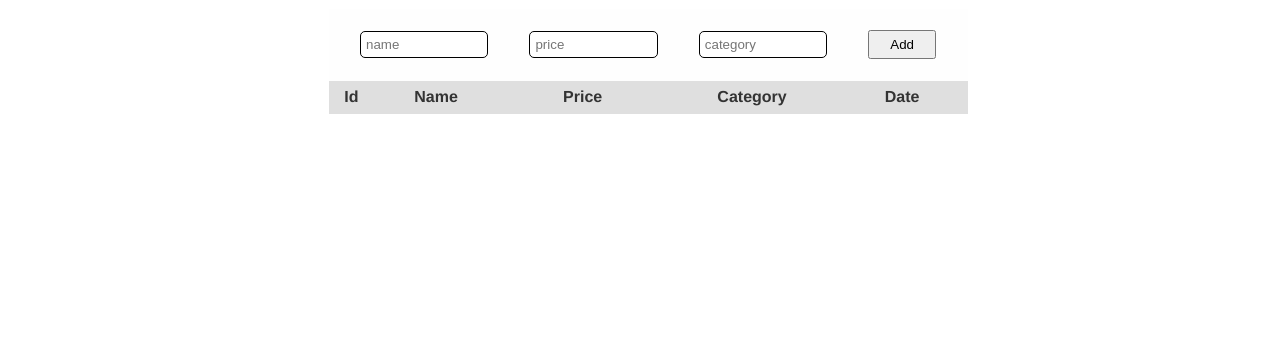
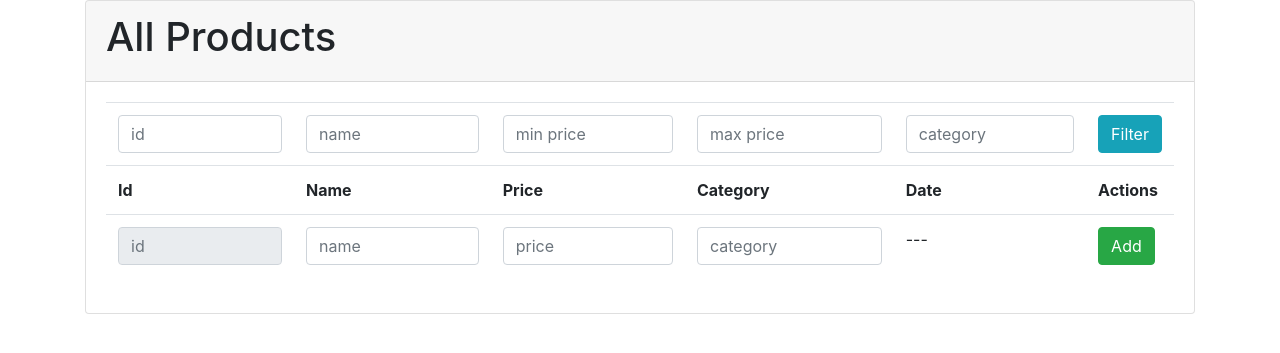
Before and after one commit to LashaMetreveli/PHP, a Laravel app: page /products in a window 1280 px wide. Shown: the top 353 px of the page. Run offline with Laravel 8, Linux system fonts and the light colour scheme; data that the repository does not hold is empty.

Commit message:
done for now

```diff
--- a/app/Http/Controllers/ProductController.php
+++ b/app/Http/Controllers/ProductController.php
@@ -20,12 +20,62 @@ class ProductController extends Controller
         return $product;
     }
 
-    public function viewAllProducts()
+    public function viewAllProducts(Request $request)
     {
-        $products = Product::orderBy('price', 'DESC')->get();
+        $products = Product::orderBy('price', 'ASC');
+
+        if ($request->id) {
+            $products->where(
+                'id',
+                $request->id
+            );
+        }
+
+        if ($request->name) {
+            $products->where(
+                'name',
+                'LIKE',
+                '%' . $request->name . '%'
+            );
+        }
+
+        if ($request->minprice) {
+            $products->where(
+                'price',
+                '>=',
+                $request->minprice
+            );
+        }
+
+
+        if ($request->maxprice) {
+            $products->where(
+                'price',
+                '<=',
+                $request->maxprice
+            );
+        }
+
+        if ($request->category) {
+            $products->where(
+                'category',
+                $request->category
+            );
+        }
+
+
+        $products = $products->get();
+
 
         return view('view-products')
-            ->with('products', $products);
+            ->with('products', $products)->with('filters', [
+                'id' => $request->id,
+                'name' => $request->name,
+                'minprice' => $request->minprice,
+                'maxprice' => $request->maxprice,
+                'category' => $request->category,
+
+            ]);
     }
 
     public function addNewProduct(Request $request)
@@ -37,6 +87,31 @@ class ProductController extends Controller
 
         $product->save();
 
-        return redirect('products');
+        return redirect()->route('product.all');
+    }
+
+
+    public function deleteProduct(Request $request)
+    {
+
+        Product::where('id', $request->product_id)->delete();
+        return redirect()->route('product.all');
+    }
+
+    public function editProduct(Request $request, $id)
+    {
+
+        $product = Product::where('id', $id)->first();
+        return  view('edit-product')->with('product', $product);
+    }
+
+    public function updateProduct(Request $request, $id)
+    {
+        Product::where('id', $id)->update([
+            'name' => $request->name,
+            'price' =>  $request->price,
+            'category' =>  $request->category,
+        ]);
+        return redirect()->route('product.all');
     }
 }
--- a/resources/views/components/button.blade.php
+++ /dev/null
@@ -1 +0,0 @@
-<button onclick="alert('{{ $buttonText }}')">click me</button>
--- a/resources/views/components/menu.blade.php
+++ /dev/null
@@ -1,5 +0,0 @@
-    <ul>
-        <li><a href="/home">home</a></li>
-        <li><a href="/contact">contact</a></li>
-        <li><a href="/about">about</a></li>
-    </ul>
--- a/resources/views/layouts/main.blade.php
+++ b/resources/views/layouts/main.blade.php
@@ -1,17 +1,23 @@
 <!DOCTYPE html>
 <html lang="en">
-
 <head>
     <meta charset="UTF-8">
-   <title>@yield('title')</title>
- <meta name="viewport" content="width=device-width, initial-scale=1.0">
+    <meta name="viewport" content="width=device-width, initial-scale=1.0">
+    <meta http-equiv="X-UA-Compatible" content="ie=edge">
+    <!-- CSS -->
+<link rel="stylesheet" href="https://cdn.jsdelivr.net/npm/bootstrap@4.5.3/dist/css/bootstrap.min.css" integrity="sha384-TX8t27EcRE3e/ihU7zmQxVncDAy5uIKz4rEkgIXeMed4M0jlfIDPvg6uqKI2xXr2" crossorigin="anonymous">
+
+<!-- jQuery and JS bundle w/ Popper.js -->
+<script src="https://code.jquery.com/jquery-3.5.1.slim.min.js" integrity="sha384-DfXdz2htPH0lsSSs5nCTpuj/zy4C+OGpamoFVy38MVBnE+IbbVYUew+OrCXaRkfj" crossorigin="anonymous"></script>
+<script src="https://cdn.jsdelivr.net/npm/bootstrap@4.5.3/dist/js/bootstrap.bundle.min.js" integrity="sha384-ho+j7jyWK8fNQe+A12Hb8AhRq26LrZ/JpcUGGOn+Y7RsweNrtN/tE3MoK7ZeZDyx" crossorigin="anonymous"></script>
+    <title>@yield('title')</title>
 </head>
+<body>
 
-<body style="color: {{ $color }}">
+    <div class="container">
+        @yield('content')
+    </div>
 
-    @include('components.menu')
-    @yield('content')
 
 </body>
-
 </html>
--- a/resources/views/view-products.blade.php
+++ b/resources/views/view-products.blade.php
@@ -1,75 +1,33 @@
-<!DOCTYPE html>
-<html lang="en">
-<head>
-    <meta charset="UTF-8">
-    <style>
 
-        body {
-            width:100%;
-            height:100%;
-        }
-        table {
-            margin: 0 auto;
-      color: #333;
-    font-family: Helvetica, Arial, sans-serif;
-    width: 640px;
-    border-collapse:
-    collapse; border-spacing: 0;
-}
+@extends('layouts.main')
 
-td, th {
-    border: 1px solid transparent; /* No more visible border */
-    height: 30px;
-    transition: all 0.3s;  /* Simple transition for hover effect */
-}
-
-th {
-    background: #DFDFDF;  /* Darken header a bit */
-    font-weight: bold;
-}
-
-td {
-    background: #FAFAFA;
-    text-align: center;
-}
-
-input {
-    margin: 20px 30px;
-    width: 70%;
-    border: 1px solid black;
-    border-radius: 5px;
-    padding: 5px;
-}
-
-button {
-    margin: 20px 30px;
-    padding: 5px 20px;
-}
-
-/* Cells in even rows (2,4,6...) are one color */
-tr:nth-child(even) td { background: #F1F1F1; }
-
-/* Cells in odd rows (1,3,5...) are another (excludes header cells)  */
-tr:nth-child(odd) td { background: #FEFEFE; }
-    </style>
-    <meta name="viewport" content="width=device-width, initial-scale=1.0">
-    <meta http-equiv="X-UA-Compatible" content="ie=edge">
-    <title>Al Products</title>
-</head>
-<body>
-
-    <form action="/product/add" method="POST">
-        @csrf
-
-    <table>
+@section('content')
 
 
+<div class="card">
+
+    <div class="card-header">
+        <h1>All Products</h1>
+    </div>
+
+    <div class="card-body">
+
+
+            <table class="table">
+
+                    <form action="{{route('product.all')}}">
+
                     <tr>
-        <td colspan="2"><input type="text" name="name" placeholder="name"></td>
-        <td><input type="number" name="price" placeholder="price"></td>
-        <td><input type="text" name="category" placeholder="category"></td>
-        <td><button>Add</button></td>
+                    <td><input class="form-control" type="number" name="id" placeholder="id" value="{{$filters['id']}}"></td>
+                        <td colspan><input class="form-control" type="text" name="name" placeholder="name" value="{{$filters['name']}}"></td>
+                        <td><input class="form-control" type="number" name="minprice" placeholder="min price" value="{{$filters['minprice']}}"></td>
+                        <td><input class="form-control" type="number" name="maxprice" placeholder="max price" value="{{$filters['maxprice']}}"></td>
+                        <td><input class="form-control" type="text" name="category" placeholder="category" value="{{$filters['category']}}"></td>
+                        <td colspan="3"><button class="btn btn-info">Filter</button></td>
+
                     </tr>
+
+                </form>
 
 
                 <tr>
@@ -78,7 +36,23 @@ tr:nth-child(odd) td { background: #FEFEFE; }
                     <th>Price</th>
                     <th>Category</th>
                     <th>Date</th>
+                    <th colspan="2">Actions</th>
                 </tr>
+
+                <form action="{{route('product.add')}}" method="POST">
+                    @csrf
+            <tr>
+                <td><input class="form-control" type="" name="" placeholder="id" disabled="true "></td>
+                <td><input class="form-control" type="text" name="name" placeholder="name"></td>
+                <td><input class="form-control" type="number" name="price" placeholder="price"></td>
+                <td><input class="form-control" type="text" name="category" placeholder="category"></td>
+                <td> --- </td>
+                <td><button class="btn btn-success">Add</button></td>
+
+            </tr>
+
+        </form>
+
 
 
             @foreach ($products as $p)
@@ -87,15 +61,27 @@ tr:nth-child(odd) td { background: #FEFEFE; }
                 <td>{{ $p->name}}</td>
                 <td>{{ $p->price}}</td>
                 <td>{{ $p->category}}</td>
-        <td>{{ $p->created_at}}</td>
+                <td>{{ $p->created_at ? $p->created_at ->diffInDays(now()) : 0}} Days Ago</td>
+                <td>
+                    <a href="{{route('product.edit',['id' => $p ->id]) }}" class="btn btn-info">Edit</a>
+
+                </td>
+                <td>
+                    <form action="{{route('product.delete')}}" method="POST">
+                        @csrf
+                    <input type="hidden" name="product_id" value="{{$p->id}}" >
+                    <button class="btn btn-danger">Delete</button>
+                    </form>
+                </td>
                 </tr>
             @endforeach
 
         </table>
 
 
-</form>
+    </div>
+
+</div>
 
 
-</body>
-</html>
+@endsection
--- a/routes/web.php
+++ b/routes/web.php
@@ -3,20 +3,28 @@
 use App\Models\Product;
 use Illuminate\Support\Facades\Route;
 
-// Route::get('/', '\App\Http\Controllers\PageController@getGomePage');
-// Route::get('/home', '\App\Http\Controllers\PageController@getGomePage');
-// Route::get('/contact', '\App\Http\Controllers\PageController@getContactPage');
-// Route::get('/about', '\App\Http\Controllers\PageController@getAboutPage');
-
-Route::get('add-product', function () {
-    Product::create([
-        'name' => 'Laptop2',
-        'price' => 800,
-        'category' => "laptops"
-    ]);
-});
+// Route::get('add-product', function () {
+//     Product::create([
+//         'name' => 'Laptop2',
+//         'price' => 800,
+//         'category' => "laptops"
+//     ]);
+// });
 
 
-Route::get('product/create', '\App\Http\Controllers\ProductController@createProduct');
-Route::get('products', '\App\Http\Controllers\ProductController@viewAllProducts');
-Route::post('product/add', '\App\Http\Controllers\ProductController@addNewProduct');
+Route::get('products', '\App\Http\Controllers\ProductController@viewAllProducts')->name('product.all');
+Route::post('product/add', '\App\Http\Controllers\ProductController@addNewProduct')->name('product.add');
+Route::post('product/delete', '\App\Http\Controllers\ProductController@deleteProduct')->name('product.delete');
+Route::get('product/edit/{id}', '\App\Http\Controllers\ProductController@editProduct')->name('product.edit');
+Route::post('product/update/{id}', '\App\Http\Controllers\ProductController@updateProduct')->name('product.update');
+
+// Route::get('test', function () {
+//     foreach (range(0, 500) as $r) {
+//         Product::create([
+//             'name' => 'product ' . uniqid() . ' ' . $r,
+//             'price' => rand(1000, 5000),
+//             'category' => 'laptop',
+
+//         ]);
+//     }
+// });
```
Also changed, not shown: resources/views/content-page.blade.php (deleted, +0 -18 lines), resources/views/edit-product.blade.php (added, +35 -0 lines). Lines whose indentation alone changed are shown as unchanged.
